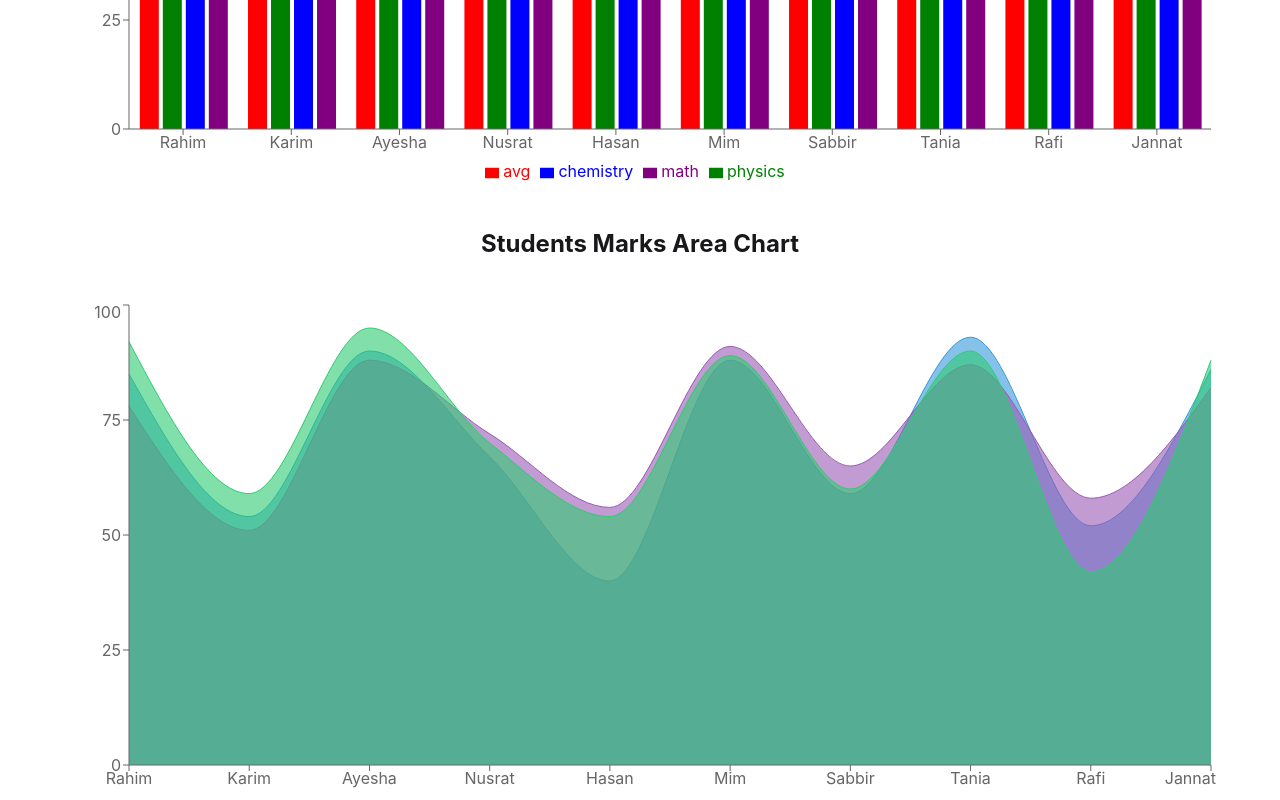
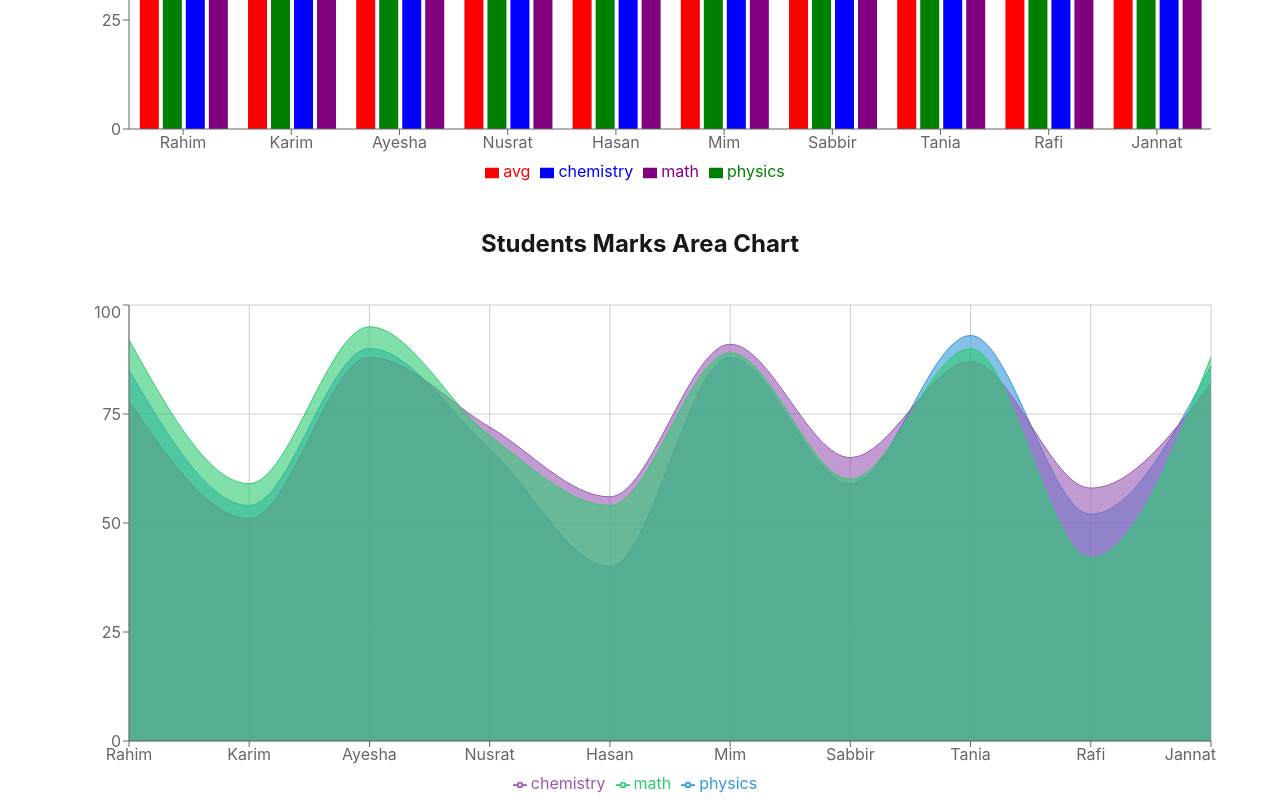
Before and after one commit to nayon-kumar/graph-chart, a React (Vite) app: page / in a window 1280 px wide. Shown: the part 1036-1836 px from the top of the page. Built offline with nearby package versions, Linux system fonts and the light colour scheme.

Commit message:
Tooltip added

```diff
--- a/src/components/MarksChart/MarksChart.jsx
+++ b/src/components/MarksChart/MarksChart.jsx
@@ -1,5 +1,13 @@
 import React, { use } from "react";
-import { Bar, BarChart, Legend, XAxis, YAxis } from "recharts";
+import {
+  Bar,
+  BarChart,
+  CartesianGrid,
+  Legend,
+  Tooltip,
+  XAxis,
+  YAxis,
+} from "recharts";
 
 const MarksChart = ({ allMarksPromise }) => {
   const marksRes = use(allMarksPromise);
@@ -36,6 +44,7 @@ const MarksChart = ({ allMarksPromise }) => {
         <Bar dataKey="physics" fill="green" />
         <Bar dataKey="chemistry" fill="blue" />
         <Bar dataKey="math" fill="purple" />
+        <Tooltip />
         <Legend />
       </BarChart>
     </div>
--- a/src/components/ResultArea/ResultArea.jsx
+++ b/src/components/ResultArea/ResultArea.jsx
@@ -1,5 +1,13 @@
 import React, { use } from "react";
-import { Area, AreaChart, Tooltip, XAxis, YAxis } from "recharts";
+import {
+  Area,
+  AreaChart,
+  CartesianGrid,
+  Legend,
+  Tooltip,
+  XAxis,
+  YAxis,
+} from "recharts";
 
 const ResultArea = ({ resultAreaPromise }) => {
   const resultResponse = use(resultAreaPromise);
@@ -15,6 +23,7 @@ const ResultArea = ({ resultAreaPromise }) => {
         responsive
         data={marksData}
       >
+        <CartesianGrid />
         <XAxis dataKey="name" niceTicks="snap125" />
         <YAxis niceTicks="snap125" />
         <Tooltip />
@@ -31,6 +40,7 @@ const ResultArea = ({ resultAreaPromise }) => {
           fill="#9b59b6"
         />
         <Area type="monotone" dataKey="math" stroke="#2ecc71" fill="#2ecc71" />
+        <Legend />
       </AreaChart>
     </div>
   );
--- a/src/components/ResultChart/ResultChart.jsx
+++ b/src/components/ResultChart/ResultChart.jsx
@@ -1,5 +1,13 @@
 import React, { use } from "react";
-import { CartesianGrid, Legend, Line, LineChart, XAxis, YAxis } from "recharts";
+import {
+  CartesianGrid,
+  Legend,
+  Line,
+  LineChart,
+  Tooltip,
+  XAxis,
+  YAxis,
+} from "recharts";
 import { RechartsDevtools } from "@recharts/devtools";
 
 const ResultChart = ({ marksPromise }) => {
@@ -22,6 +30,7 @@ const ResultChart = ({ marksPromise }) => {
         <Line dataKey={"chemistry"} stroke="green" />
         <Line dataKey={"math"} stroke="blue" />
         <Legend />
+        <Tooltip />
         <RechartsDevtools />
       </LineChart>
     </div>
```
